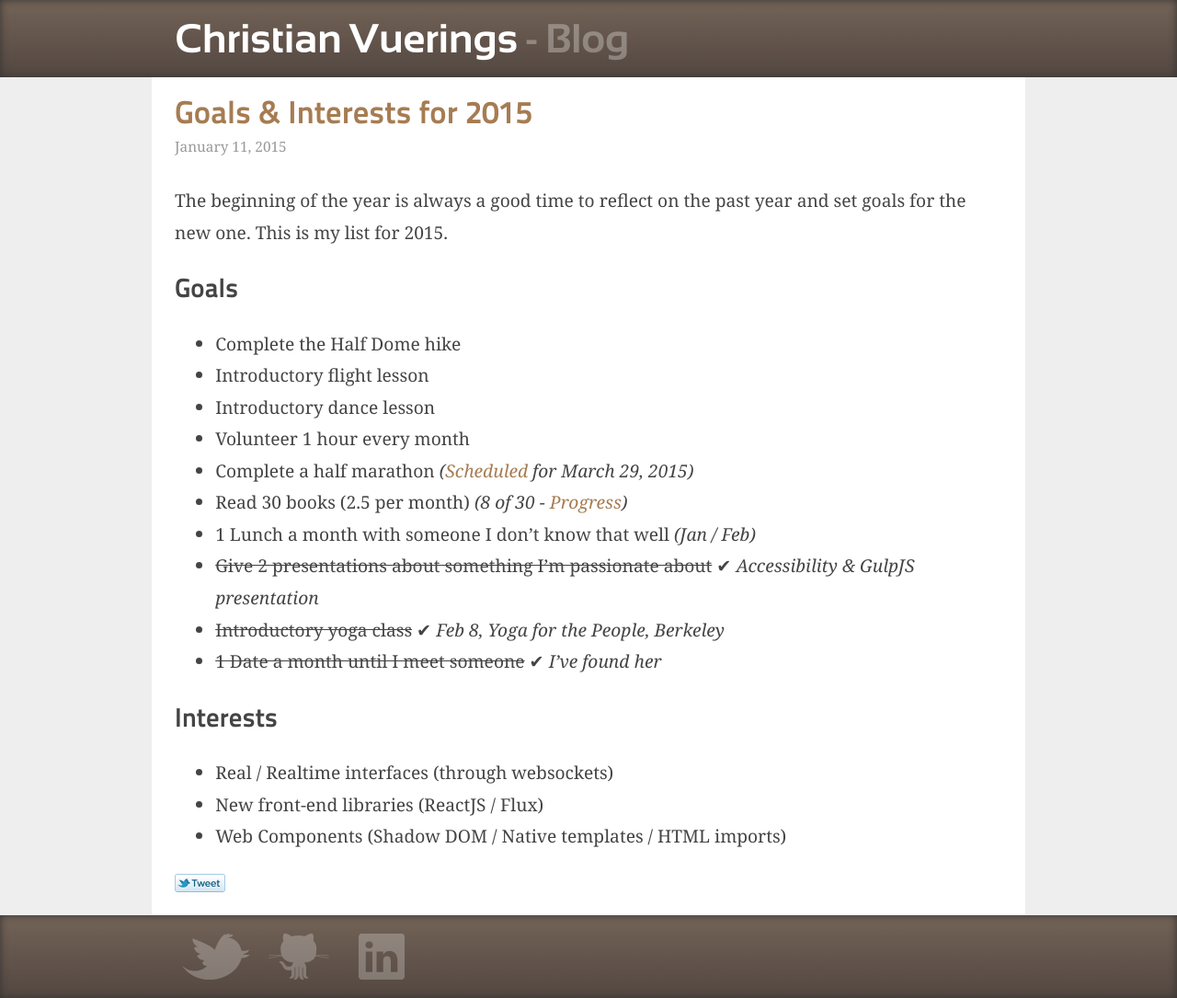
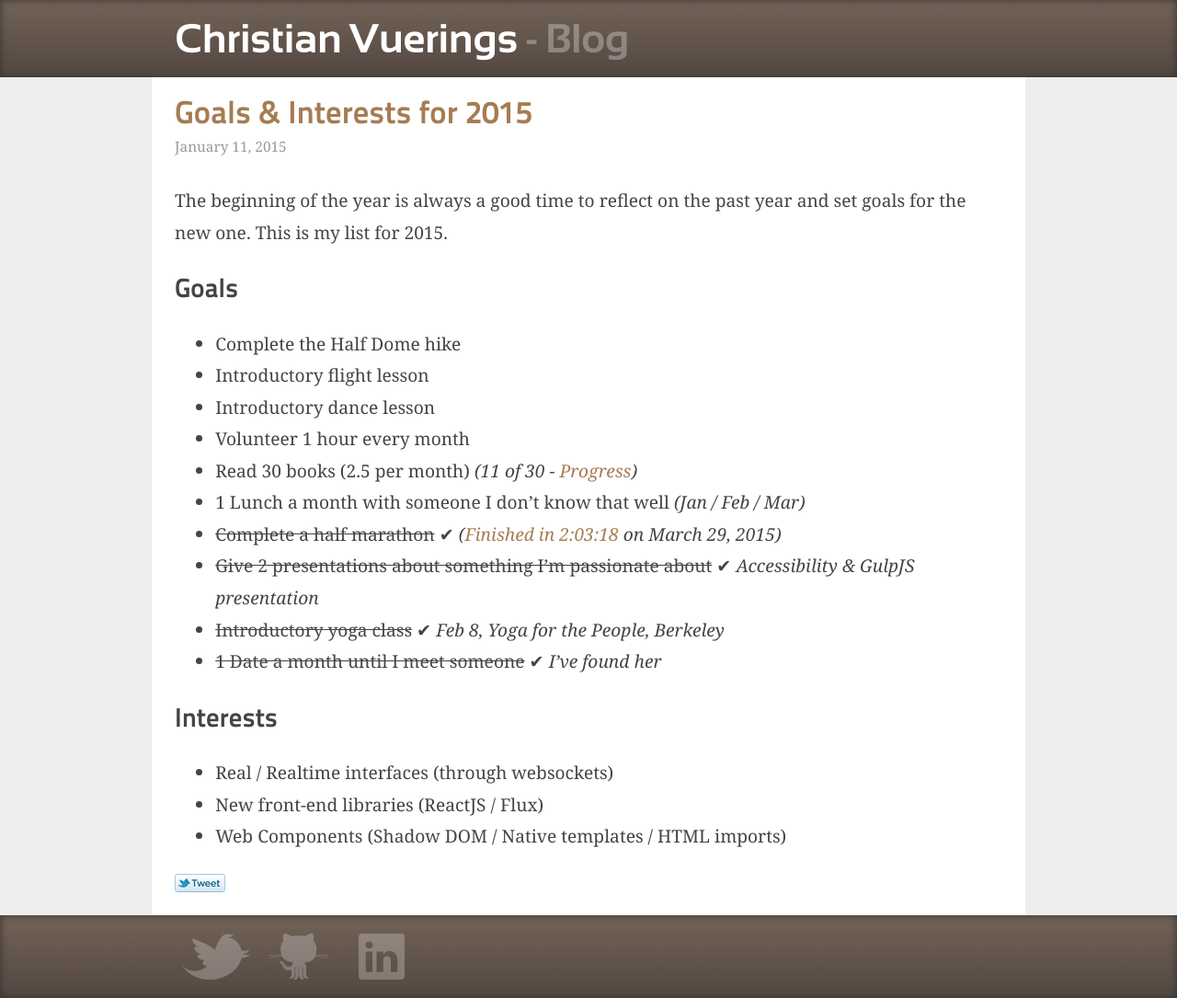
Before and after one commit to denbuzze/denbuzze.github.com, a Jekyll site: the page built from _posts/2015-01-11-goals-interests-for-2015.markdown, in a window 1280 px wide. Shown: the whole page at 92% size. Built offline with Jekyll 4.4.1, drawn with Linux system fonts in a browser that asks for light colours; nearby versions of some CDN libraries; Markdown is read by kramdown in place of the engine named in the settings.

Commit message:
Update goals post

```diff
--- a/_posts/2015-01-11-goals-interests-for-2015.markdown
+++ b/_posts/2015-01-11-goals-interests-for-2015.markdown
@@ -13,9 +13,9 @@ The beginning of the year is always a good time to reflect on the past year and
 * Introductory flight lesson
 * Introductory dance lesson
 * Volunteer 1 hour every month
-* Complete a half marathon *([Scheduled](http://runrocknroll.competitor.com/san-francisco) for March 29, 2015)*
-* Read 30 books (2.5 per month) *(8 of 30 - [Progress](https://www.goodreads.com/user_challenges/2414299))*
-* 1 Lunch a month with someone I don't know that well *(Jan / Feb)*
+* Read 30 books (2.5 per month) *(11 of 30 - [Progress](https://www.goodreads.com/user_challenges/2414299))*
+* 1 Lunch a month with someone I don't know that well *(Jan / Feb / Mar)*
+* ~~Complete a half marathon~~ &#10004; *([Finished in 2:03:18](http://running.competitor.com/cgiresults?eId=70&eiId=232&seId=806&pId=91970) on March 29, 2015)*
 * ~~Give 2 presentations about something I'm passionate about~~ &#10004; *Accessibility & GulpJS presentation*
 * ~~Introductory yoga class~~ &#10004; *Feb 8, Yoga for the People, Berkeley*
 * ~~1 Date a month until I meet someone~~ &#10004; *I've found her*
```
